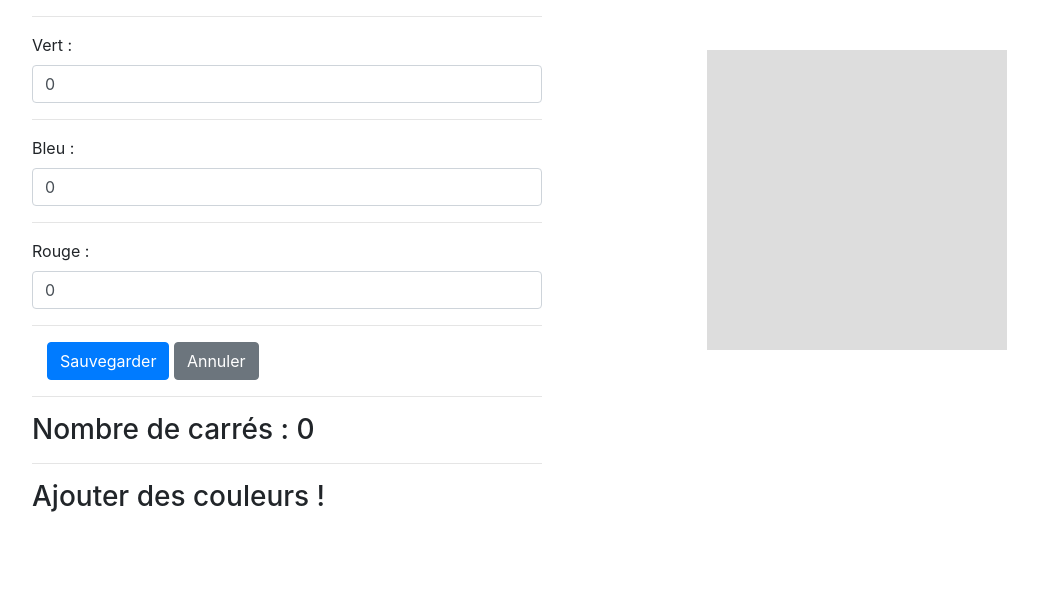
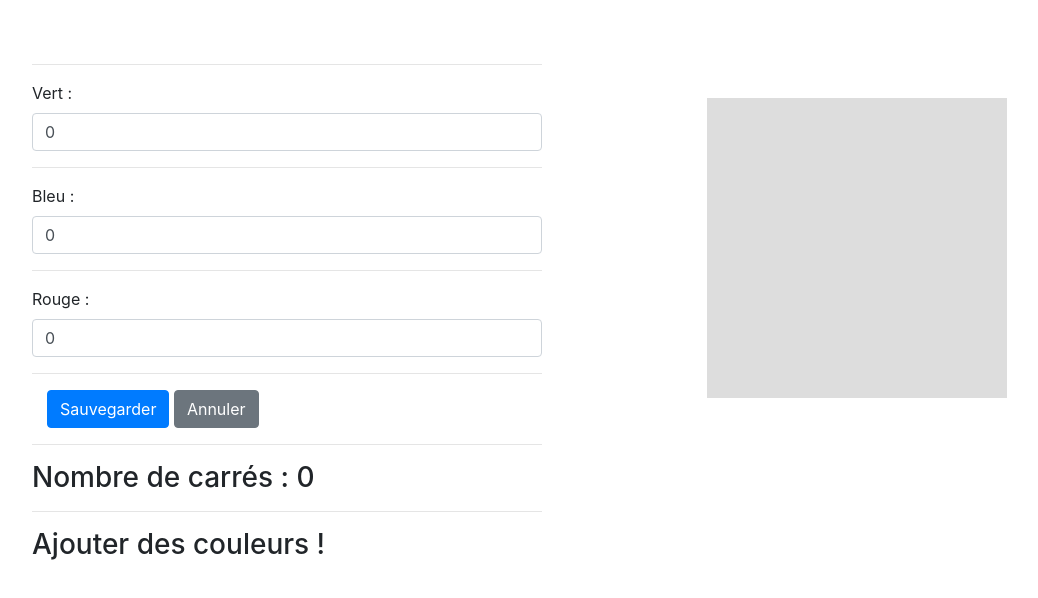
Before and after one commit to Blynice/colorPicker, a plain HTML site: page index.html in a window 1280 px wide. Shown: the whole page, without its empty margins (68-1106 px from the left). Drawn offline with nearby package versions, Linux system fonts and the light colour scheme.

Commit message:
add padding to container class

```diff
--- a/index.html
+++ b/index.html
@@ -12,7 +12,7 @@
 </head>
 
 <body>
-    <div id="app" class="container">
+    <div id="app" class="container pt-5">
         <div class="row">
             <div class="col-6">
                 <div class="col-12">
```
